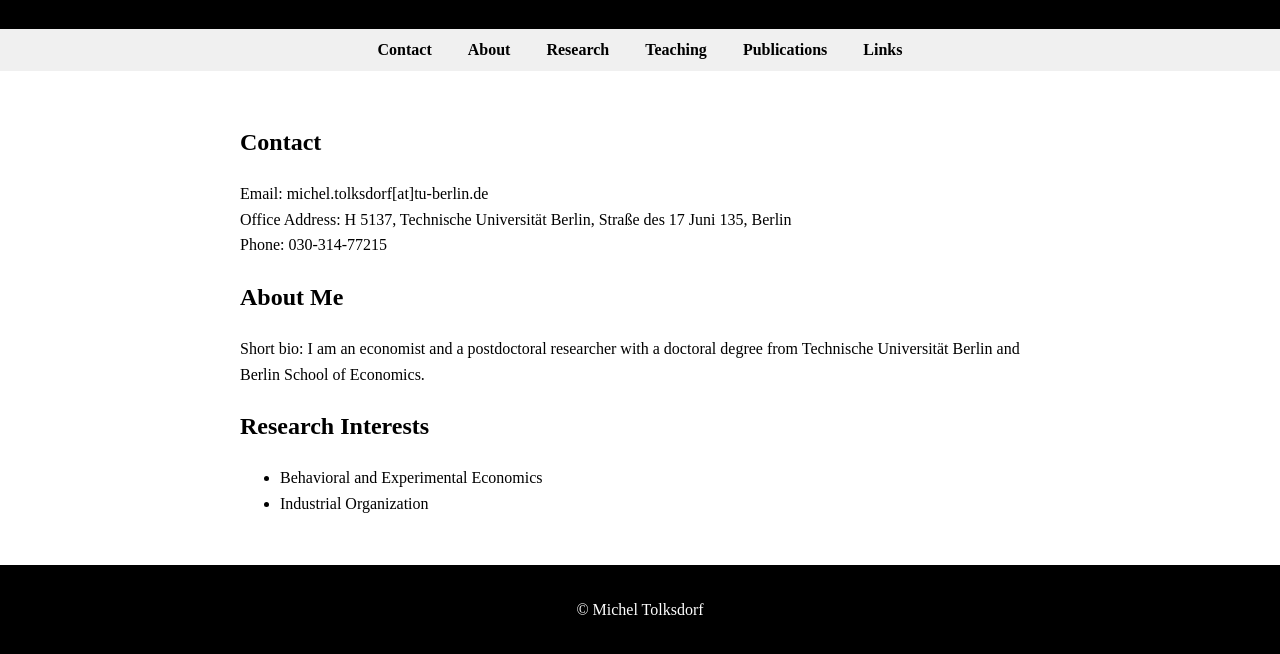
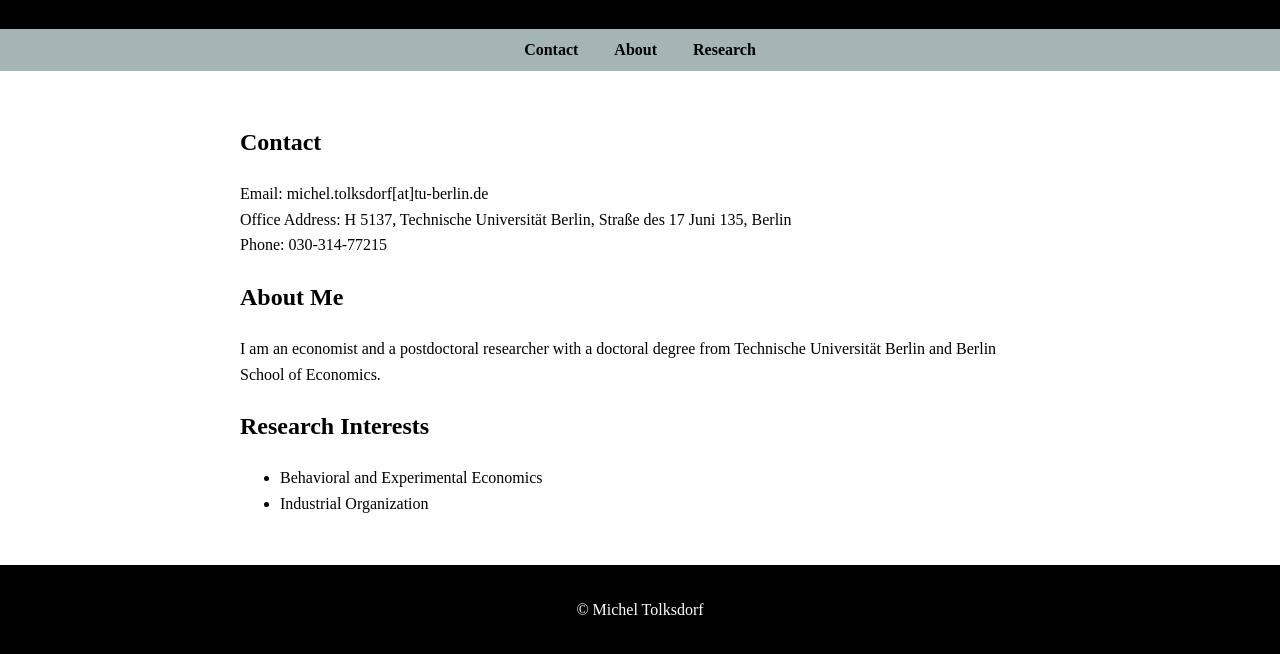
Before and after one commit to micheltolksdorf/micheltolksdorf.github.io, a plain HTML site: page index.html in a window 1280 px wide. Shown: the part 196-850 px from the top of the page. Drawn offline with Linux system fonts and the light colour scheme.

Commit message:
Update index.html

```diff
--- a/index.html
+++ b/index.html
@@ -41,7 +41,7 @@
       text-align: center;
     }
     nav {
-      background: #f0f0f0;
+      background: #A5B4B4;
       padding: 0.5rem 2rem;
       text-align: center;
     }
@@ -81,9 +81,11 @@
     <a href="#contact">Contact</a>
     <a href="#about">About</a>
     <a href="#research">Research</a>
+    <!--
+    <a href="#publications">Publications</a>
     <a href="#teaching">Teaching</a>
-    <a href="#publications">Publications</a>
     <a href="#links">Links</a>
+  -->
   </nav>
 
   <main>
@@ -96,7 +98,7 @@
 
     <section id="about">
       <h2>About Me</h2>
-      <p>Short bio: I am an economist and a postdoctoral researcher with a doctoral degree from Technische Universität Berlin and Berlin School of Economics.</p>
+      <p>I am an economist and a postdoctoral researcher with a doctoral degree from Technische Universität Berlin and Berlin School of Economics.</p>
     </section>
 
     <section id="research">
```
